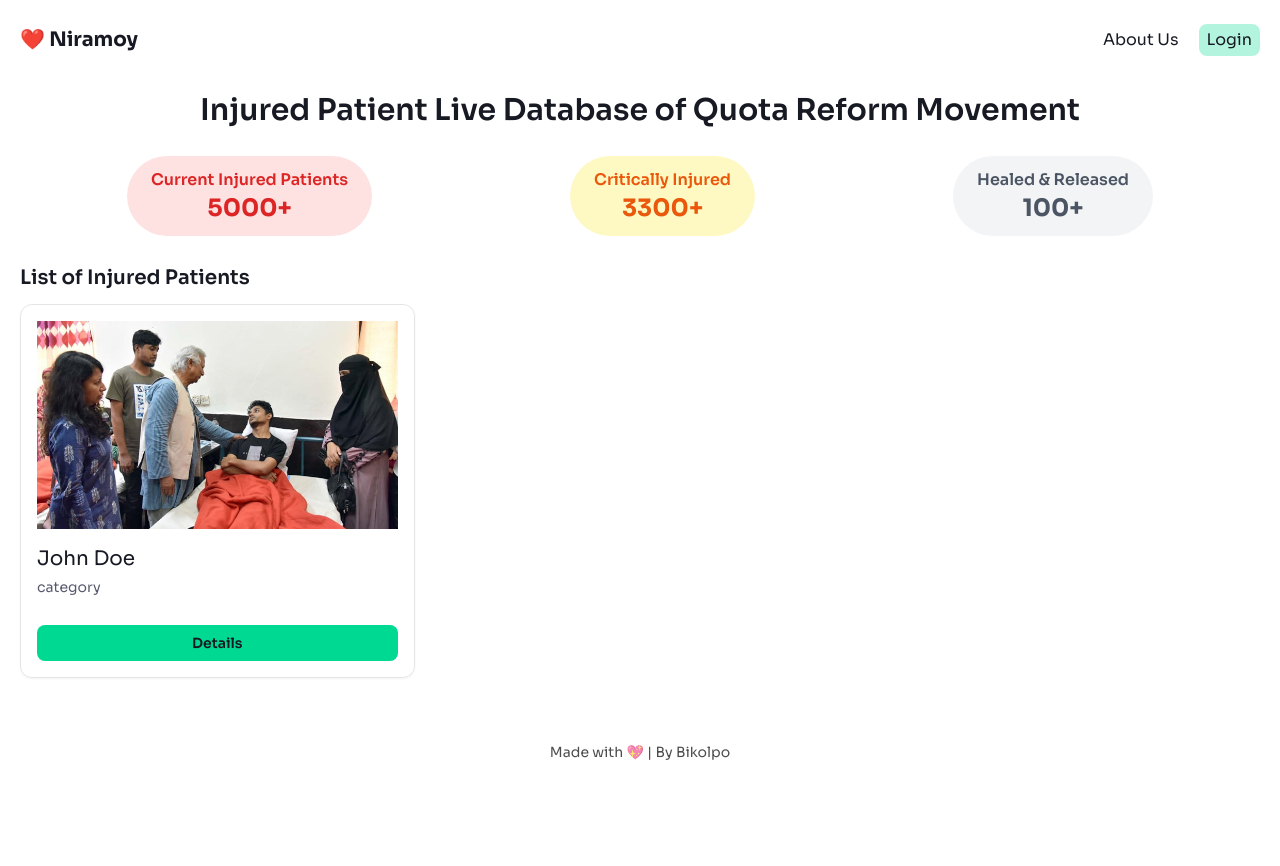
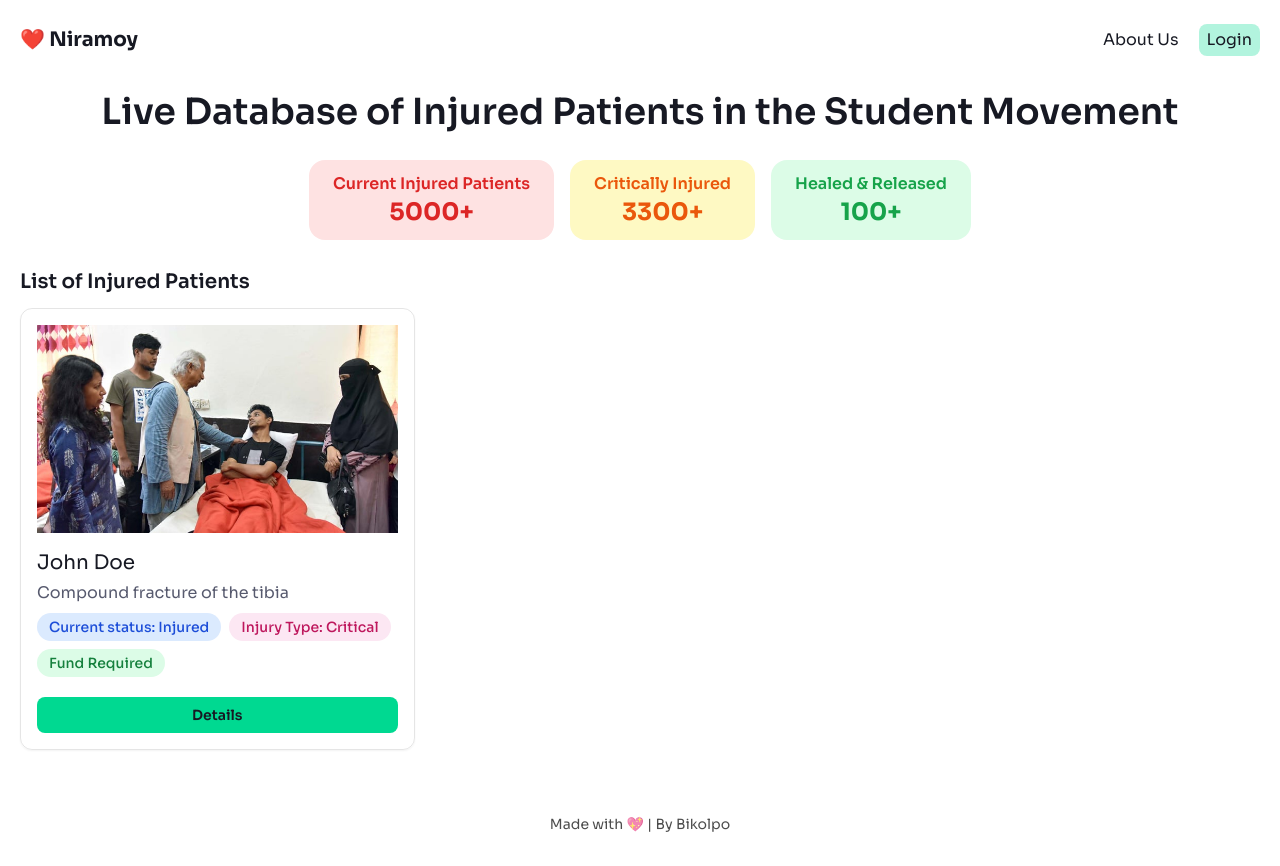
Before and after one commit to D1Asif/niramoy, a Next.js app: page / in a window 1280 px wide. Before the commit the page ends 800 px from the top, so only its background shows below. Built offline with nearby package versions, Linux system fonts and the light colour scheme.

Commit message:
Patient card design implemented

```diff
--- /dev/null
+++ b/app/not-found.js
@@ -0,0 +1,8 @@
+export default function NotFound() {
+    return (
+      <div className="flex flex-col justify-center items-center py-28">
+          <h1 className="text-3xl font-bold p-5">404</h1>
+          <h1 className="text-2xl">This page does not exist!</h1>
+      </div>
+    )
+  }
--- /dev/null
+++ b/app/patients/[id]/page.js
@@ -0,0 +1,7 @@
+
+
+export default function PatientDetailsPage() {
+  return (
+    <div>PatientDetailsPage</div>
+  )
+}
--- a/components/Header.jsx
+++ b/components/Header.jsx
@@ -4,20 +4,20 @@ export default function Header() {
     return (
         <>
             <div className="flex justify-center">
-                <h1 className="py-3 font-semibold text-3xl">
-                    Injured Patient Live Database of Quota Reform Movement
+                <h1 className="py-3 font-semibold text-4xl">
+                    Live Database of Injured Patients in the Student Movement
                 </h1>
             </div>
-            <div class="flex flex-col md:flex-row justify-around p-4 space-y-4 md:space-y-0 md:space-x-4">
-                <div class="bg-red-100 text-red-600 rounded-full py-3 px-6 flex flex-col items-center">
+            <div class="flex flex-col md:flex-row justify-center p-4 space-y-4 md:space-y-0 md:space-x-4">
+                <div class="bg-red-100 text-red-600 rounded-2xl py-3 px-6 flex flex-col items-center">
                     <span class="font-semibold">Current Injured Patients</span>
                     <span class="text-2xl font-bold">5000+</span>
                 </div>
-                <div class="bg-yellow-100 text-orange-600 rounded-full py-3 px-6 flex flex-col items-center">
+                <div class="bg-yellow-100 text-orange-600 rounded-2xl py-3 px-6 flex flex-col items-center">
                     <span class="font-semibold">Critically Injured</span>
                     <span class="text-2xl font-bold">3300+</span>
                 </div>
-                <div class="bg-gray-100 text-gray-600 rounded-full py-3 px-6 flex flex-col items-center">
+                <div class="bg-green-100 text-green-600 rounded-2xl py-3 px-6 flex flex-col items-center">
                     <span class="font-semibold">Healed & Released</span>
                     <span class="text-2xl font-bold">100+</span>
                 </div>
--- a/components/PatientCard.jsx
+++ b/components/PatientCard.jsx
@@ -2,7 +2,7 @@ import Image from "next/image";
 import Link from "next/link";
 
 
-export default function PatientCard({patient}) {
+export default function PatientCard({ patient }) {
     return (
         <figure className="p-4 border border-black/10 shadow-sm dark:border-white/10 rounded-xl">
             <Image
@@ -14,9 +14,14 @@ export default function PatientCard({patient}) {
             />
             <figcaption className="pt-4">
                 <h3 className="text-xl mb-1">{patient?.name}</h3>
-                <p className="text-[#575A6E] text-sm mb-2 truncate">
-                    category
+                <p className="text-[#575A6E] dark:text-[#9698a8] text-md mb-2 truncate">
+                    Compound fracture of the tibia
                 </p>
+                <div class="flex flex-wrap gap-2">
+                    <span class="px-3 py-1 text-sm font-medium text-blue-700 bg-blue-100 rounded-full">Current status: Injured</span>
+                    <span class="px-3 py-1 text-sm font-medium text-pink-700 bg-pink-100 rounded-full">Injury Type: Critical</span>
+                    <span class="px-3 py-1 text-sm font-medium text-green-700 bg-green-100 rounded-full">Fund Required</span>
+                </div>
                 <div className="flex items-center space-x-1 mb-5">
                     {/* {
                         [...Array(Math.round(movie.vote_average))].map((_item, index) => (
```
